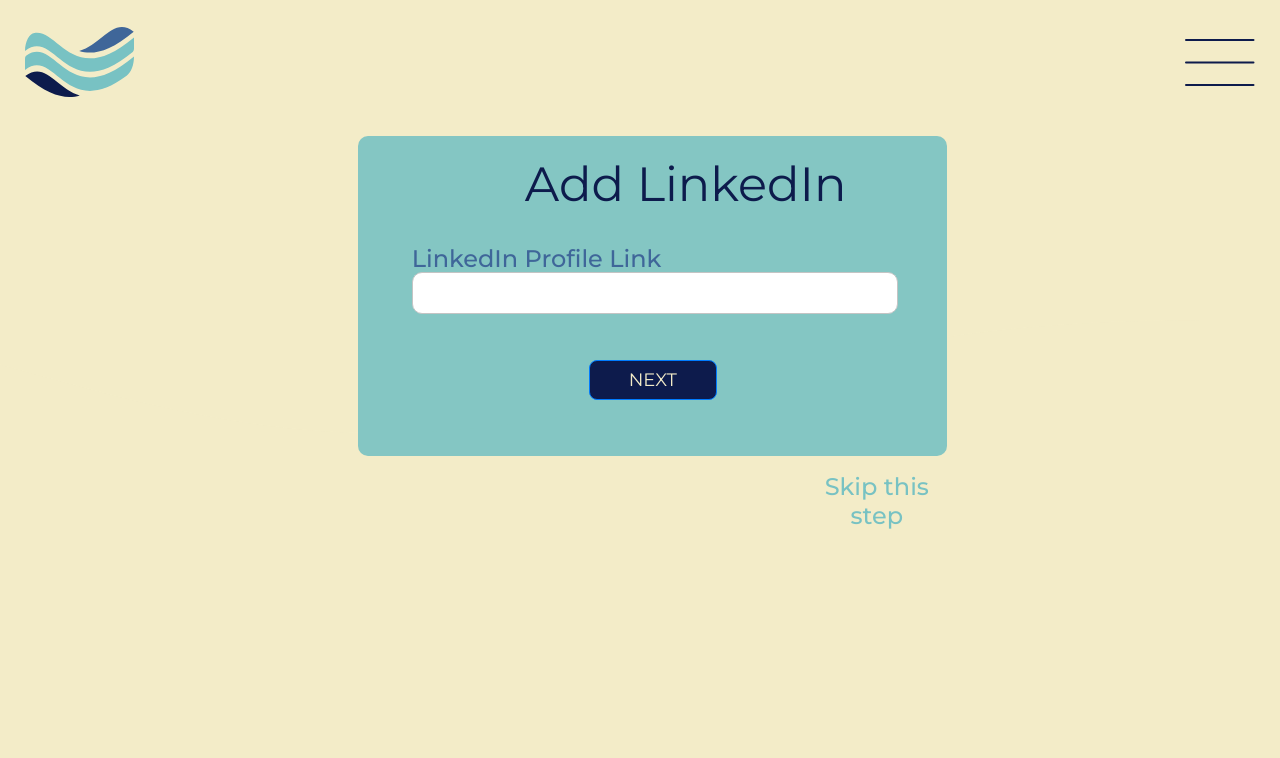
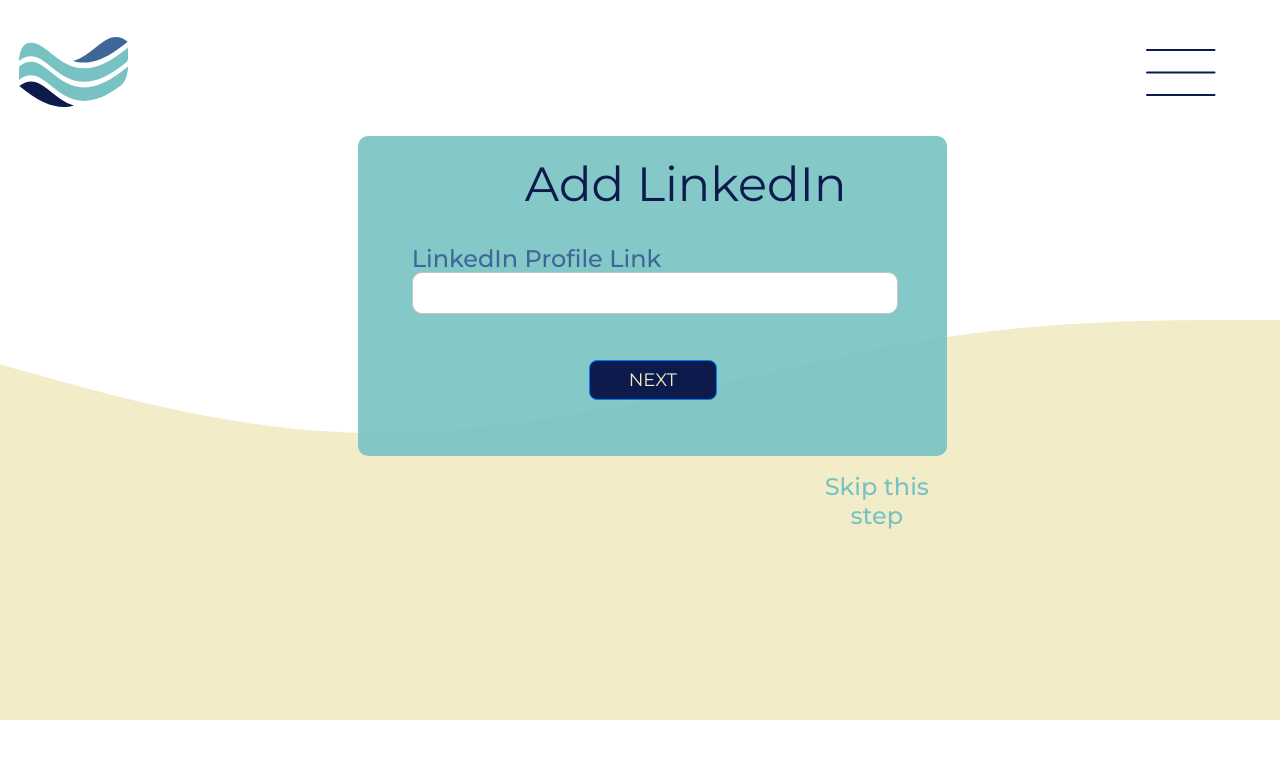
Before and after one commit to annavillena/resDeck, a React (Create React App) app in the folder client/: page /LinkedIn in a window 1280 px wide. Shown: the top 758 px of the page. Built offline with nearby package versions, Linux system fonts and the light colour scheme; sample sign-in values are in the browser's storage.

Commit message:
Change skip to swipe down

```diff
--- a/client/src/components/Feed.css
+++ b/client/src/components/Feed.css
@@ -3,7 +3,7 @@
 
 body {
     overflow: hidden;
-    background-color: #F3ECC8;
+    /* background-color: #F3ECC8; */
 }
 
 .feed-background{
@@ -107,12 +107,12 @@
 #next-pdf{
     visibility: hidden;
     position: absolute;
-    top: 44%;
+    top: 45%;
     left: 50%;
     -ms-transform: translate(-50%, -50%);
     transform: translate(-50%, -50%);
 
-    height: 82vh;
+    height: 84vh;
     width: 65vh;
     display: block;
     outline: none;
@@ -127,7 +127,7 @@
     -ms-transform: translate(-50%, -50%);
     transform: translate(-50%, -50%);
 
-    height: 82vh;
+    height: 84vh;
     width: 65vh;
     display: block;
     outline: none;
--- a/client/src/components/Feed.js
+++ b/client/src/components/Feed.js
@@ -162,6 +162,7 @@
             const currentPdf = document.getElementById('current-pdf')
             currentPdf.style.transition = 'top 0.75s'
             currentPdf.style.top = '-82vh'
+            currentPdf.style.left = '50%'
 
             nextPdf.id = 'current-pdf'
             if (document.getElementById('previous-pdf')) {
@@ -206,9 +207,9 @@
             nextPdf.style.visibility = 'visible'
 
             const currentPdf = document.getElementById('current-pdf')
-            currentPdf.style.transition = 'left 0.75s'
-            currentPdf.style.left = '-65vh'
-            currentPdf.style.top = '44%'
+            currentPdf.style.transition = 'top 0.75s'
+            currentPdf.style.left = '50%'
+            currentPdf.style.top = '150vh'
 
             nextPdf.id = 'current-pdf'
             if (document.getElementById('previous-pdf')) {
@@ -231,6 +232,8 @@
 
     return (
         <div>
+
+            <div className='feed-background'></div>
 
             <ChatContainer id='chat' >
                 <Chat user={props.currentUserName || 'Wally Worker'} otherUser={resumes[currentResume].name} messages={currentMessages} />
--- a/client/src/components/NavBar/NavBar.css
+++ b/client/src/components/NavBar/NavBar.css
@@ -1,12 +1,12 @@
-#left-side-navbar {
+.left-side-navbar {
     display: flex;
     flex-direction: row;
     align-items: center;
     margin-left: 25px;
 }
 
-#right-side-navbar {
-    margin-right: 25px;
+.right-side-navbar {
+    margin-right: 60px;
 }
 
 #title {
@@ -20,7 +20,7 @@
 #nav-container {
     /* Positioning Properties */
     position: absolute;
-    top: 30px;
+    top: 40px;
     width: 100vw;
     height: 64px;
 
--- a/client/src/components/NavBar/NavBar.js
+++ b/client/src/components/NavBar/NavBar.js
@@ -8,13 +8,13 @@
     return (
         <div>
             <div id='nav-container'>
-                <div id='left-side-navbar'>
+                <div className='left-side-navbar'>
                     <Link to='/'>
                         <Logo />
                     </Link>
                 </div>
 
-                <div id='right-side-navbar'>
+                <div className='right-side-navbar'>
                     <Menu currentUserName={props.currentUserName}/>
                 </div>
             </div>
```
